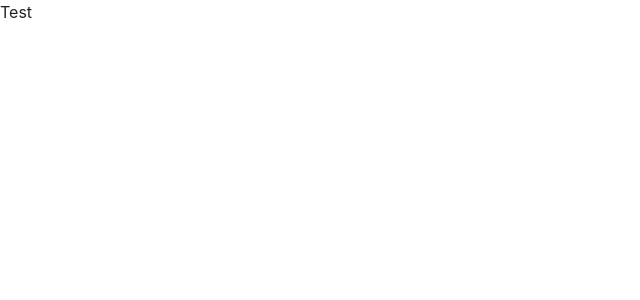
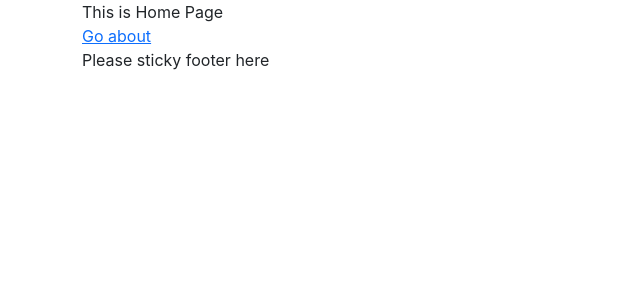
Before and after one commit to BishalRai/single_page_app_react_assignment_3, a React (Create React App) app: page / in a window 1280 px wide. Shown: the top 300 px of the page, without its empty margins (0-640 px from the left). Built offline with nearby package versions, Linux system fonts and the light colour scheme.

Commit message:
modified contents of all components;Routes added

```diff
--- a/src/App.js
+++ b/src/App.js
@@ -1,9 +1,40 @@
-import logo from './logo.svg';
+// import logo from './logo.svg';
+import React from 'react';
 import './App.css';
+
+// import Routes for navigation of pages
+import {Routes, Route} from 'react-router-dom';
+
+
+// import the components section here so that it can use those pages
+import Home from './components/Home';
+import About from './components/About';
+import ContactUs from './components/ContactUs';
+import Header from './components/Header';
+// import Navbar from './components/Navbar';
+import Footer from './components/Footer';
+import NotFound from './components/NotFound';
+
+
+
 
 function App() {
   return (
-    <p>Test</p>
+    // <p>Test</p>
+    <>
+  {/* <Navbar /> */}
+    <Header />
+
+    <div className='container'>
+      <Routes>
+        <Route path="/" element = {<Home />} />
+        <Route path='/about' element = {<About />} />
+        <Route path='/contactus' element = {<ContactUs />} />
+        <Route path="*" element = {<NotFound />} />
+      </Routes>
+    </div>
+    <Footer />
+    </>
   );
 }
 
--- a/src/components/About.js
+++ b/src/components/About.js
@@ -0,0 +1,10 @@
+import React from "react";
+
+export default function About(){
+    return(
+        // <>
+        <div>About</div>
+        // <Link to = "/about"> Go about</Link>
+        // </>
+    )
+}
--- a/src/components/ContactUs.js
+++ b/src/components/ContactUs.js
@@ -0,0 +1,11 @@
+import React from "react";
+
+
+export default function ContactUs(){
+    return(
+        // <>
+        <div>Contact Us</div>
+        // <Link to = "/about"> Go about</Link>
+        // </>
+    )
+}
--- a/src/components/Footer.js
+++ b/src/components/Footer.js
@@ -0,0 +1,12 @@
+import React from "react";
+
+export default function Footer(){
+    return(
+        <footer className="footer">
+            <div className="container">
+                <span>Please sticky footer here</span>
+            </div>
+        </footer>
+
+    )
+}
--- a/src/components/Header.js
+++ b/src/components/Header.js
@@ -0,0 +1,7 @@
+import React from "react";
+
+export default function Header(){
+    return(
+       <div id = "header"></div>
+    )
+}
--- a/src/components/Home.js
+++ b/src/components/Home.js
@@ -0,0 +1,11 @@
+import React from "react";
+import { Link } from "react-router-dom";
+
+export default function Home(){
+    return(
+        <>
+        <div>This is Home Page </div>
+        <Link to = "/about"> Go about</Link>
+        </>
+    )
+}
--- a/src/components/NotFound.js
+++ b/src/components/NotFound.js
@@ -0,0 +1,10 @@
+import React from "react";
+
+export default function NotFound(){
+    return(
+        // <>
+        <div>Not Found</div>
+        // <Link to = "/about"> Go about</Link>
+        // </>
+    )
+}
```
